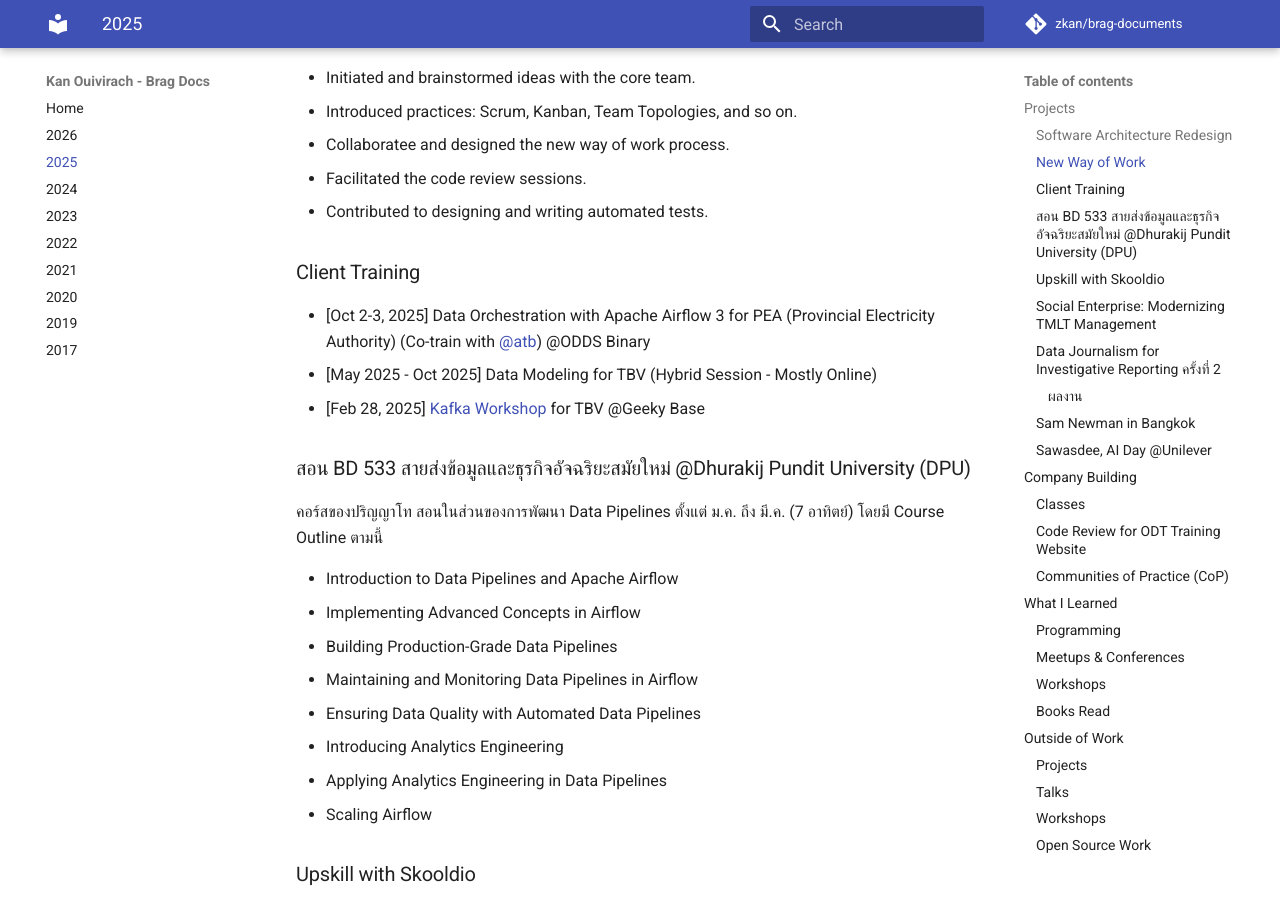
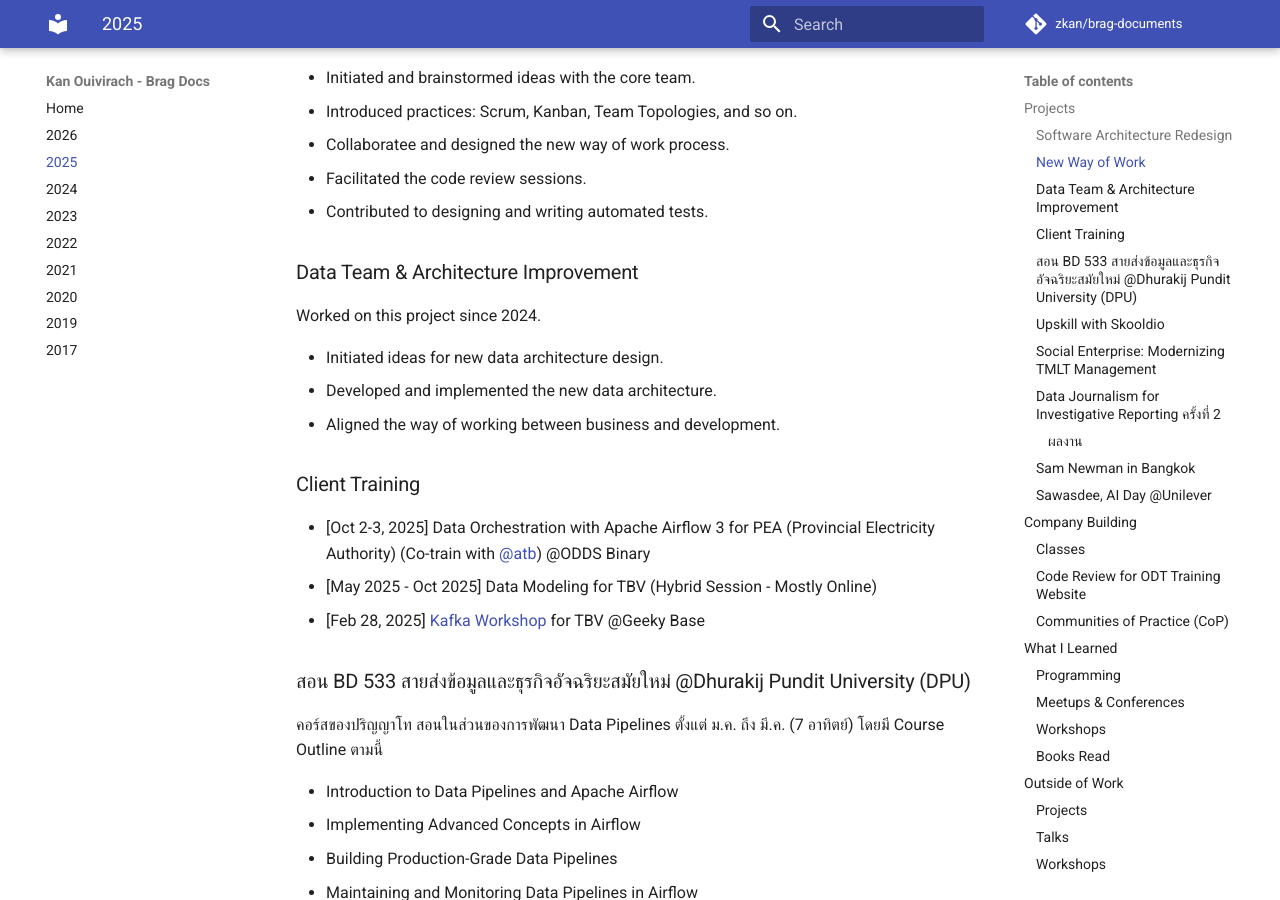
Before and after one commit to zkan/brag-documents, an MkDocs documentation site: the page built from docs/2025.md, in a window 1280 px wide and 900 px high, scrolled down 592 px. Built offline with MkDocs 1.6.1 and Material for MkDocs 9.7.7, drawn with Linux system fonts in a browser that asks for light colours; comment, search, counter and statistics services are not loaded.

Commit message:
Add data architecture improvement project

```diff
--- a/docs/2025.md
+++ b/docs/2025.md
@@ -22,6 +22,14 @@
 * Collaboratee and designed the new way of work process.
 * Facilitated the code review sessions.
 * Contributed to designing and writing automated tests.
+
+### Data Team & Architecture Improvement
+
+Worked on this project since 2024.
+
+* Initiated ideas for new data architecture design.
+* Developed and implemented the new data architecture.
+* Aligned the way of working between business and development.
 
 ### Client Training
 
```
Also changed, not shown: docs/2024.md (+6 -0 lines).
